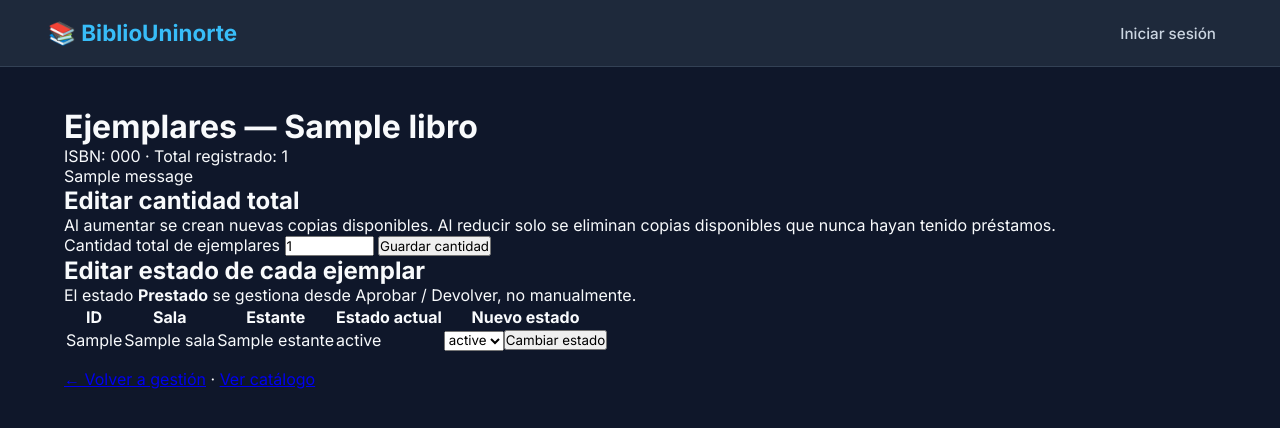
After one commit to ianb2819-top21/Proyecto_Bases_App, a Flask app: template templates/ejemplares_form.html in a window 1280 px wide. The commit adds this page. Shown: the top 428 px of the page. Run offline with Flask 3, Linux system fonts and the light colour scheme; the template is opened without the code that fills it: most values are stand-ins (such as "Sample title", 1, 10 or a date in 2020); one stand-in notice (Sample message) is shown.

Commit message:
Ya ahora si

```diff
--- a/app.py
+++ b/app.py
@@ -211,6 +211,48 @@ def libro_form(isbn=None):
     return render_template('libro_form.html', libro=libro, nuevo=nuevo), 400
 
 
+@app.route('/libros/<isbn>/ejemplares')
+@requiere_roles('administrador')
+def gestionar_ejemplares(isbn):
+    try:
+        libro, ejemplares = admin_ops.detalle_ejemplares(isbn)
+    except ValueError:
+        abort(404)
+    except Exception:
+        app.logger.exception('Error consultando ejemplares')
+        abort(503)
+    return render_template('ejemplares_form.html', libro=libro, ejemplares=ejemplares,
+                           estados=admin_ops.ESTADOS_EDITABLES)
+
+
+@app.route('/libros/<isbn>/ejemplares/cantidad', methods=['POST'])
+@requiere_roles('administrador')
+def editar_cantidad_ejemplares(isbn):
+    try:
+        admin_ops.ajustar_cantidad_ejemplares(isbn, request.form.get('cantidad', ''))
+        flash('Cantidad de ejemplares actualizada.', 'ok')
+    except ValueError as e:
+        flash(str(e), 'error')
+    except Exception:
+        app.logger.exception('Error ajustando cantidad')
+        flash('No fue posible actualizar la cantidad.', 'error')
+    return redirect(url_for('gestionar_ejemplares', isbn=isbn))
+
+
+@app.route('/libros/<isbn>/ejemplares/<int:id_ejemplar>/estado', methods=['POST'])
+@requiere_roles('administrador')
+def editar_estado_ejemplar(isbn, id_ejemplar):
+    try:
+        admin_ops.modificar_estado_ejemplar(isbn, id_ejemplar, request.form.get('estado', ''))
+        flash('Estado actualizado.', 'ok')
+    except ValueError as e:
+        flash(str(e), 'error')
+    except Exception:
+        app.logger.exception('Error actualizando estado')
+        flash('No fue posible actualizar el estado.', 'error')
+    return redirect(url_for('gestionar_ejemplares', isbn=isbn))
+
+
 @app.route('/libros/<isbn>/borrar', methods=['POST'])
 @requiere_roles('administrador')
 def borrar_libro(isbn):
--- a/templates/catalogo.html
+++ b/templates/catalogo.html
@@ -16,6 +16,7 @@
 <div class="card-info"><span class="categoria">{{ libro.categoria }}</span>
 <h3 class="titulo">{{ libro.titulo }}</h3><p class="autor">Por {{ libro.autor }}</p>
 <p class="isbn"><strong>ISBN:</strong> {{ libro.isbn }}</p>
+<p class="isbn"><strong>Ejemplares:</strong> {{ libro.total_ejemplares }} · <strong>Disponibles:</strong> {{ libro.disponibles }}</p>
 <div class="acciones-card">
 {% if session.get('rol') in ['estudiante','docente'] %}
 {% if libro.id_disponible %}
@@ -28,6 +29,7 @@
 {% elif session.get('rol') == 'administrador' %}
 <div class="botones-admin-card">
 <a href="{{ url_for('libro_form', isbn=libro.isbn) }}" class="btn-editar">✏️ Editar</a>
+<a href="{{ url_for('gestionar_ejemplares', isbn=libro.isbn) }}" class="btn-editar">📚 Ejemplares y estados</a>
 <form method="post" action="{{ url_for('borrar_libro', isbn=libro.isbn) }}"
 onsubmit="return confirm('¿Borrar este libro? Si tiene ejemplares no se permitirá.');">
 <input type="hidden" name="_csrf" value="{{ csrf_token() }}">
--- /dev/null
+++ b/templates/ejemplares_form.html
@@ -0,0 +1,34 @@
+{% extends 'base.html' %}
+{% block content %}
+<h1>Ejemplares — {{ libro.titulo }}</h1>
+<p>ISBN: {{ libro.isbn }} · Total registrado: {{ ejemplares|length }}</p>
+{% with mensajes = get_flashed_messages(with_categories=true) %}
+{% for tipo, mensaje in mensajes %}<p class="flash {{ tipo }}">{{ mensaje }}</p>{% endfor %}
+{% endwith %}
+<section class="gestion-ejemplares">
+<h2>Editar cantidad total</h2>
+<p>Al aumentar se crean nuevas copias disponibles. Al reducir solo se eliminan copias disponibles que nunca hayan tenido préstamos.</p>
+<form method="post" action="{{ url_for('editar_cantidad_ejemplares', isbn=libro.isbn) }}" class="form-admin">
+<input type="hidden" name="_csrf" value="{{ csrf_token() }}">
+<label>Cantidad total de ejemplares <input type="number" name="cantidad" min="0" max="10000" required value="{{ ejemplares|length }}"></label>
+<button type="submit">Guardar cantidad</button>
+</form>
+<h2>Editar estado de cada ejemplar</h2>
+<p>El estado <strong>Prestado</strong> se gestiona desde Aprobar / Devolver, no manualmente.</p>
+<div class="tabla-scroll"><table><thead><tr><th>ID</th><th>Sala</th><th>Estante</th><th>Estado actual</th><th>Nuevo estado</th></tr></thead><tbody>
+{% for e in ejemplares %}
+<tr><td>{{ e.id_ejemplar }}</td><td>{{ e.sala or '—' }}</td><td>{{ e.estante or '—' }}</td><td>{{ e.estado }}</td>
+<td>{% if e.comprometido or e.estado|lower == 'prestado' %}
+<span>No editable (préstamo/solicitud vigente)</span>
+{% else %}
+<form method="post" action="{{ url_for('editar_estado_ejemplar', isbn=libro.isbn, id_ejemplar=e.id_ejemplar) }}" class="inline-form">
+<input type="hidden" name="_csrf" value="{{ csrf_token() }}">
+<select name="estado" aria-label="Nuevo estado del ejemplar {{ e.id_ejemplar }}">
+{% for estado in estados %}<option value="{{ estado }}" {{ 'selected' if estado|lower == e.estado|lower else '' }}>{{ estado }}</option>{% endfor %}
+</select><button type="submit">Cambiar estado</button></form>
+{% endif %}</td></tr>
+{% else %}<tr><td colspan="5">Este libro todavía no tiene ejemplares.</td></tr>{% endfor %}
+</tbody></table></div>
+<p style="margin-top:1rem"><a href="{{ url_for('gestion') }}">← Volver a gestión</a> · <a href="{{ url_for('catalogo') }}">Ver catálogo</a></p>
+</section>
+{% endblock %}
--- a/templates/gestion.html
+++ b/templates/gestion.html
@@ -5,7 +5,7 @@
 <h2>Libros</h2><p><a href="{{ url_for('libro_form') }}">+ Nuevo libro</a></p>
 <table><tr><th>ISBN</th><th>Título</th><th>Acciones</th></tr>
 {% for l in libros %}<tr><td>{{ l.isbn }}</td><td>{{ l.titulo }}</td><td>
-<a href="{{ url_for('libro_form',isbn=l.isbn) }}">Editar</a>
+<a href="{{ url_for('libro_form',isbn=l.isbn) }}">Editar</a> · <a href="{{ url_for('gestionar_ejemplares',isbn=l.isbn) }}">Ejemplares / estados</a>
 <form method="post" action="{{ url_for('borrar_libro',isbn=l.isbn) }}" class="inline-form" onsubmit="return confirm('¿Eliminar libro?');">
 <input type="hidden" name="_csrf" value="{{ csrf_token() }}"><button type="submit">Borrar</button></form>
 </td></tr>{% endfor %}</table>
```
Also changed, not shown: admin_ops.py (+71 -0 lines), connection.py (+6 -2 lines).
